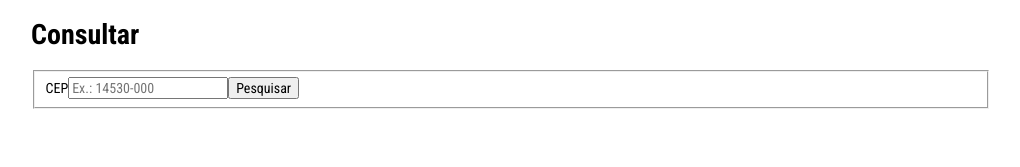
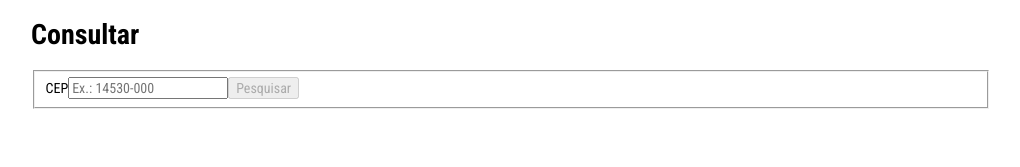
Before and after one commit to bruno02221/luizalabs-cep-search, a React app: page / in a window 1280 px wide. Shown: the top 167 px of the page, without its empty margins (129-1149 px from the left). Built offline with nearby package versions, Linux system fonts and the light colour scheme.

Commit message:
Add cep search input validation

```diff
--- a/src/App.js
+++ b/src/App.js
@@ -7,6 +7,7 @@ import { Provider } from "react-redux";
 // Mocks the cep search api call
 cepSearchApi.search.impl = cep => {
   return new Promise(resolve => {
+    setTimeout(() => {
       if (cep === "14530-000") {
         resolve({
           cep: "14530-000",
@@ -33,6 +34,7 @@ cepSearchApi.search.impl = cep => {
       } else {
         resolve({ error: true });
       }
+    }, Math.floor(Math.random() * 2000));
   });
 };
 
--- a/src/cep-search/CepSearchBox.js
+++ b/src/cep-search/CepSearchBox.js
@@ -25,6 +25,7 @@ const CepSearchBox = ({ value, onChange, onRequestSearch, invalid }) => {
             placeholder="Ex.: 14530-000"
             value={value}
             onChange={handleInputChange}
+            onKeyUp={handleInputChange}
           />
         </label>
         <Button disabled={invalid}>Pesquisar</Button>
--- a/src/cep-search/CepSearchPage.js
+++ b/src/cep-search/CepSearchPage.js
@@ -5,6 +5,7 @@ import CepInfoBox from "../cep/CepInfoBox";
 import styled from "styled-components";
 import { connect } from "react-redux";
 import * as actions from "./actions";
+import * as selectors from "./selectors";
 
 const CepSearchPage = ({ cep, searchData, updateCep, search, resetSearch }) => {
   const SearchResults = () => {
@@ -29,6 +30,7 @@ const CepSearchPage = ({ cep, searchData, updateCep, search, resetSearch }) => {
         value={cep || ""}
         onChange={updateCep}
         onRequestSearch={search}
+        invalid={!selectors.isCepValid(cep)}
       />
       {searchData.status === "searching" ? <SearchingContainer /> : null}
       {searchData.status === "success" ? <SearchResults /> : null}
--- a/src/cep-search/selectors.js
+++ b/src/cep-search/selectors.js
@@ -1,5 +1,5 @@
 import cepValidator from "../cep/validator";
 
-export const isCepValid = state => {
-  return cepValidator(state.cep);
+export const isCepValid = cep => {
+  return cepValidator(cep);
 };
```
Also changed, not shown: 1 other file (tests, documents, lock files or other folders). Lines whose indentation alone changed are shown as unchanged.
